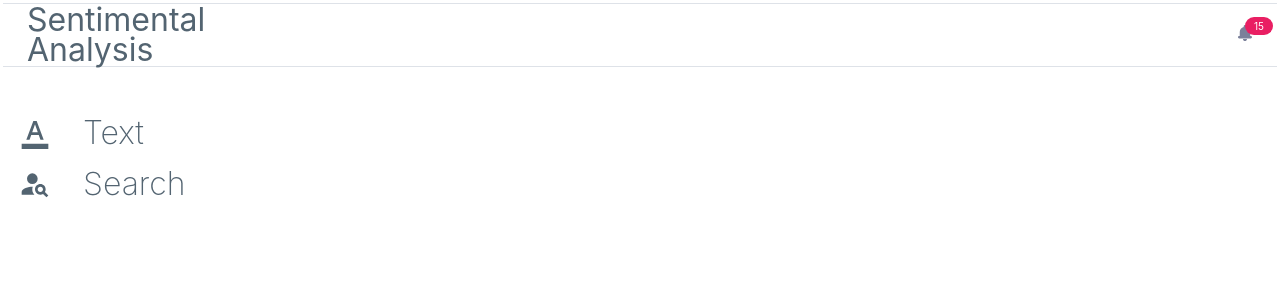
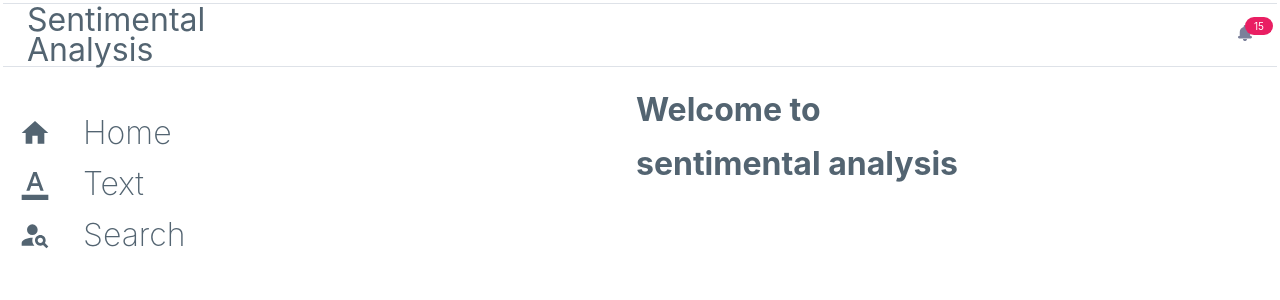
Before and after one commit to chaudharynabin6/twittterai-frontend, a React (Create React App) app: page / in a window 1280 px wide. Shown: the top 300 px of the page. Built offline with nearby package versions, Linux system fonts and the light colour scheme.

Commit message:
implementing home page

```diff
--- a/src/App.js
+++ b/src/App.js
@@ -45,6 +45,7 @@ import Navbar from "./components/Navbar/Navbar";
 import Bargraph from "./components/Bargraph/Bargraph";
 import TweetSearchPage from "./pages/TweetSearchPage";
 import SingleTextPage from "./pages/SingleTextPage";
+import HomePage from "./pages/HomePage";
 
 function App() {
   return (
@@ -90,6 +91,13 @@ function App() {
               </div>
             </Route>
           </Switch>
+          <Switch>
+            <Route exact path="/">
+              <div className="main">
+                <HomePage />
+              </div>
+            </Route>
+          </Switch>
         </div>
       </Router>
     </div>
--- a/src/components/Navbar/Navbar.js
+++ b/src/components/Navbar/Navbar.js
@@ -9,6 +9,8 @@ import AnalyticsIcon from "@mui/icons-material/Analytics";
 import FormatColorTextIcon from '@mui/icons-material/FormatColorText';
 import PersonSearchOutlinedIcon from "@mui/icons-material/PersonSearchOutlined";
 import AnalyticsOutlinedIcon from "@mui/icons-material/AnalyticsOutlined";
+import HomeIcon from '@mui/icons-material/Home';
+
 const Navbar = () => {
   return (
     <>
@@ -32,6 +34,15 @@ const Navbar = () => {
               <label className="navbar__item__name">Search</label>
             </div>
           </Link> */}
+
+          <Link to={"/"}>
+            <div className="navbar__item">
+              <label className="navbar__item__icon-container">
+                <HomeIcon className="navbar__item__icon" />
+              </label>
+              <label className="navbar__item__name">Home</label>
+            </div>
+          </Link>
           <Link to="/text">
             <div className="navbar__item">
               <label className="navbar__item__icon-container">
--- /dev/null
+++ b/src/pages/HomePage/HomePage.presenter.js
@@ -0,0 +1,16 @@
+
+
+// scss
+import "./HomePage.scss";
+
+const HomePagePresenter = () => {
+
+
+    return (
+        <>
+            <h1>Welcome to <br></br> sentimental analysis</h1>
+        </>
+    )
+}
+
+export default HomePagePresenter
--- /dev/null
+++ b/src/pages/HomePage/index.js
@@ -0,0 +1,10 @@
+import React from "react";
+import HomePagePresenter from "./HomePage.presenter";
+
+const HomePage = () => {
+    return (
+        <HomePagePresenter />
+    );
+};
+
+export default HomePage;
```
Also changed, not shown: src/pages/HomePage/HomePage.scss (added).
